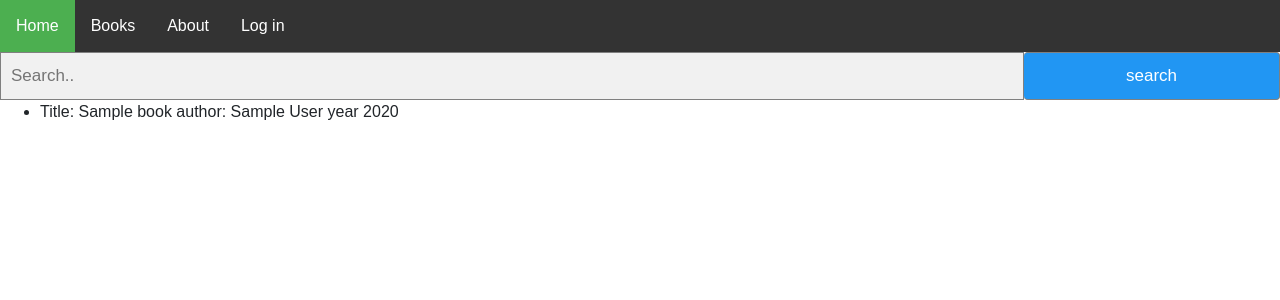
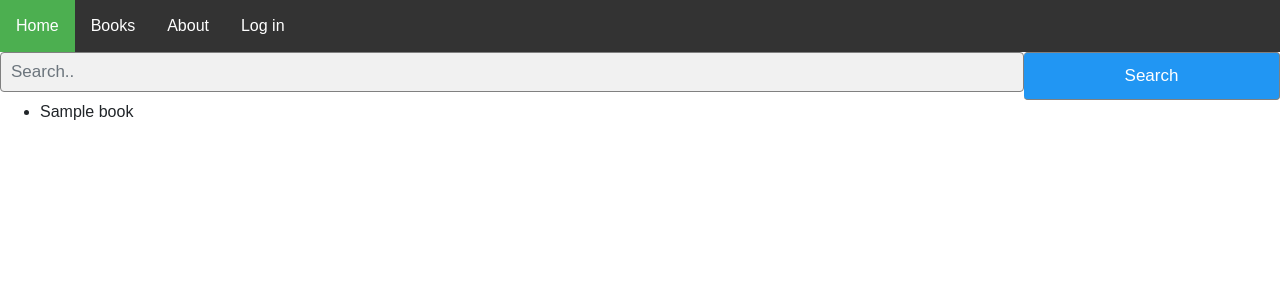
Before and after one commit to pasiac/cs50-project1, a Flask app: template templates/index.html in a window 1280 px wide. Shown: the top 300 px of the page. Run offline with Flask 2, Linux system fonts and the light colour scheme; the template is opened without the code that fills it: most values are stand-ins (such as "Sample title", 1, 10 or a date in 2020); some libraries are stand-ins or nearby versions.

Commit message:
Working on search option

```diff
--- a/application.py
+++ b/application.py
@@ -24,31 +24,43 @@ engine = create_engine(os.getenv("DATABASE_URL"))
 db = scoped_session(sessionmaker(bind=engine))
 
 
-class Book:
-    def __init__(self, isbn, title, author, year):
-        self.isbn = isbn
-        self.title = title
-        self.author = author
-        self.year = year
-
-    def print_book(self):
-        print(f"isbn: {self.isbn}")
-        print(f"title: {self.title}")
-        print(f"author: {self.author}")
-        print(f"year: {self.year}")
+# class Book:
+#     def __init__(self, isbn, title, author, year):
+#         self.isbn = isbn
+#         self.title = title
+#         self.author = author
+#         self.year = year
+#
+#     def print_book(self):
+#         print(f"isbn: {self.isbn}")
+#         print(f"title: {self.title}")
+#         print(f"author: {self.author}")
+#         print(f"year: {self.year}")
 
 
-@app.route("/")
+@app.route("/", methods=["GET", "POST"])
 def index():
+    if request.method == 'GET':
         return render_template("index.html")
+    else:
+        item = request.form.get("item")
+        books = (db.execute("SELECT * FROM books WHERE isbn = :item OR author = :item OR title = :item",
+                            {"item": item}))
+        if books is not None:
+            return render_template("index.html", books=books)
+        else:
+            item = "No such book in the list"
+            return render_template("index.html", message=item)
 
 
-@app.route("/search")
-def search():
-        text = request.form.get("search")
-        books = (db.execute("SELECT * FROM books WHERE isbn = :text OR author = :text OR title = :text",
-                            {"text": text})).fetchall
-        return render_template("index.html", books=books)
+# @app.route("/search")
+# def search(searchtext):
+#     books = (db.execute("SELECT * FROM books WHERE isbn = :text OR author = :text OR title = :text",
+#                         {"text": searchtext})).fetchall
+#     if books is not None:
+#         return render_template("index.html", books=books)
+#     else:
+#         return render_template("index.html")
 
 
 # TODO: something with session to get user real log in system
--- a/templates/index.html
+++ b/templates/index.html
@@ -18,16 +18,18 @@
         <li><a href="/">About</a></li>
         <li class="right"><a href="{{ url_for('login') }}">Log in </a></li>
     </ul>
+
     <div class="search-bar">
-        <form class="example" action="{{ url_for('index') }}" method="get">
-            <input type="text" placeholder="Search.." name="search">
-            <button type="button" class="btn btn-primary">search</button>
+        <form class="example" action="{{ url_for('index') }}" method="post">
+            <input type="text" class="form-control" name="item" placeholder="Search..">
+            <button type="submit" class="btn btn-primary">Search</button>
         </form>
     </div>
     <div>
+        {{ message }}
         <ul>
         {% for book in books %}
-            <li>Title: {{ book.title }} author: {{ book.author }} year {{ book.year }}</li>
+            <li>{{ book.title }}</li>
         {% endfor %}
         </ul>
     </div>
```
